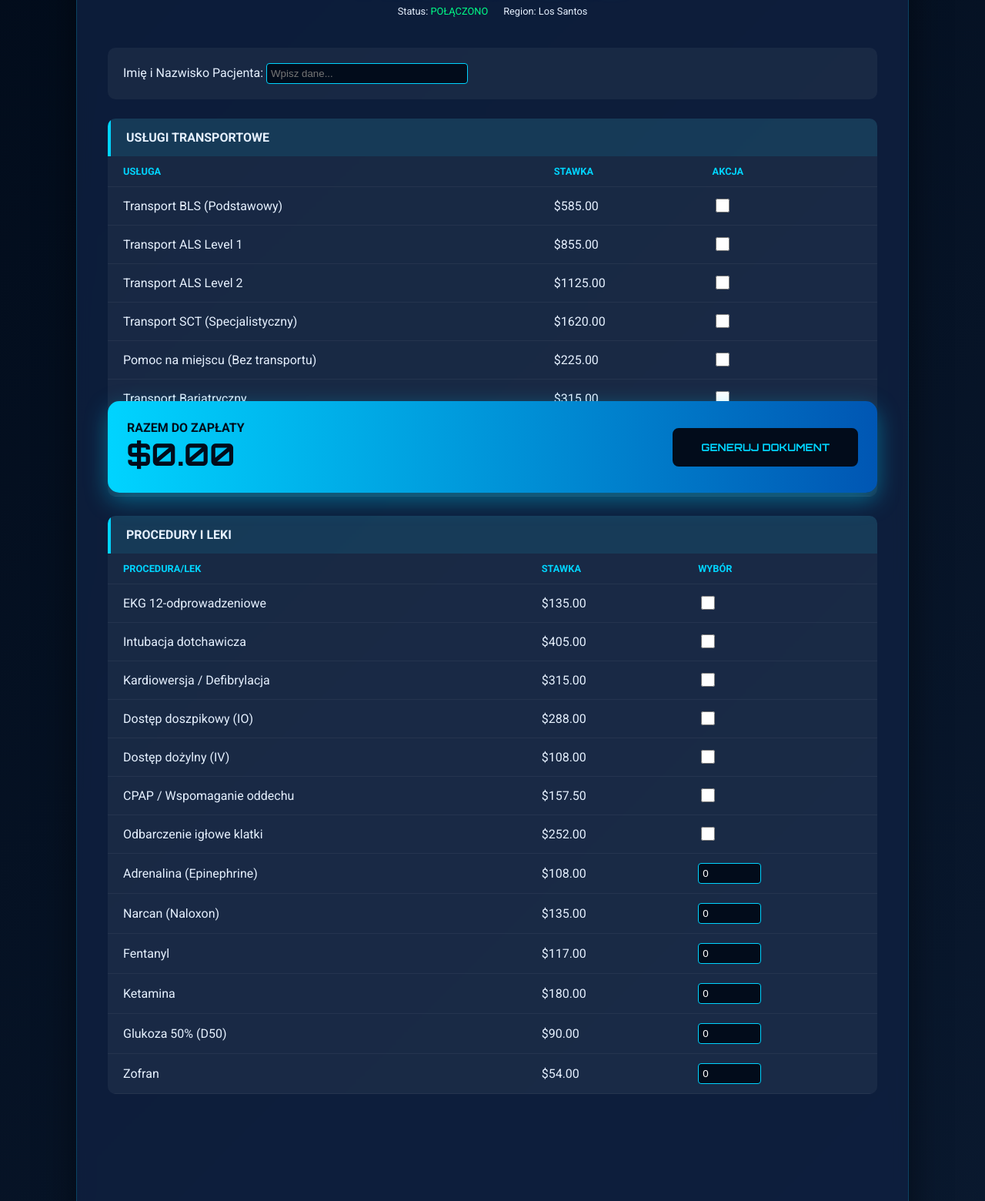
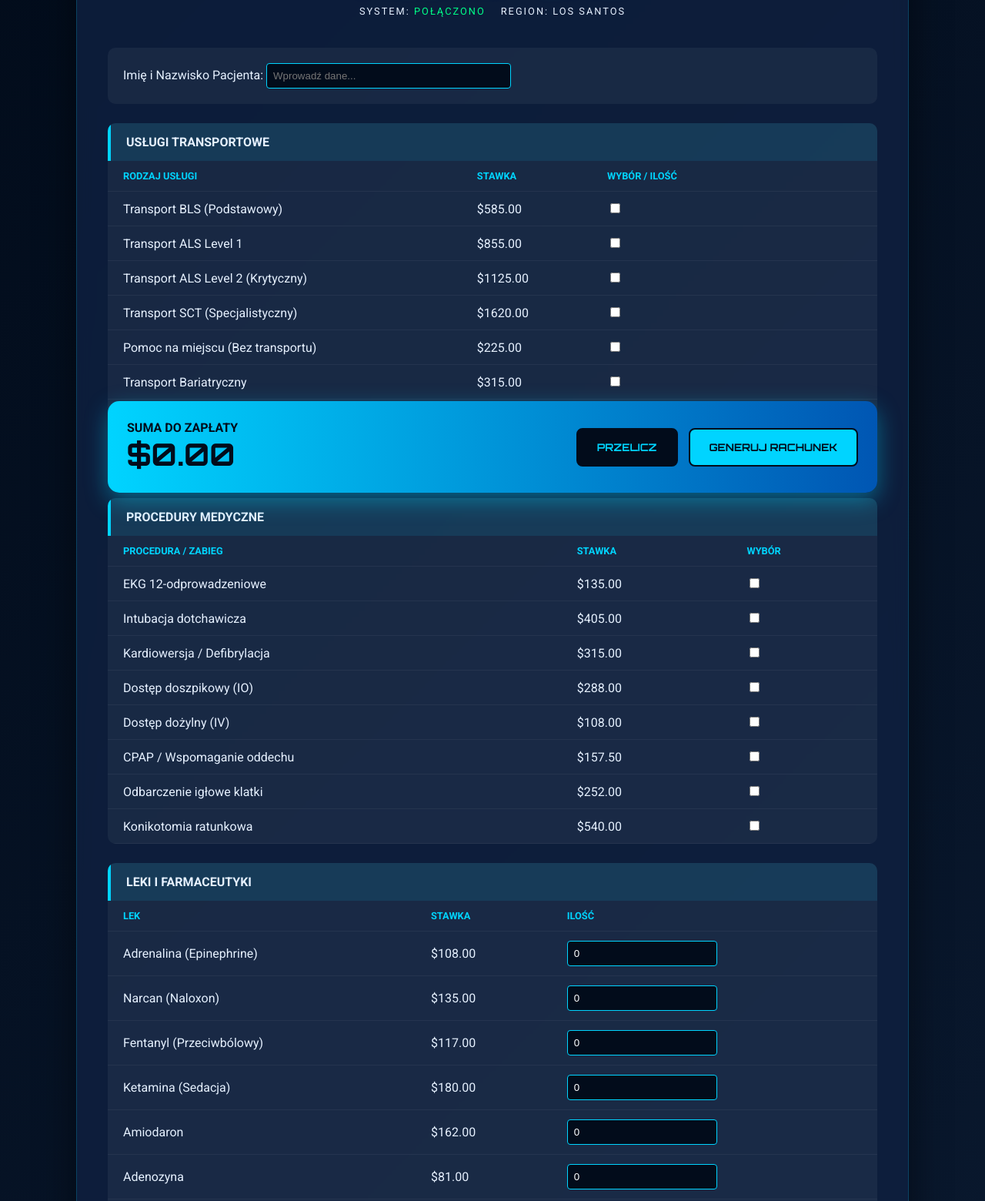
Before and after one commit to prywatnyandrzejduda/River-City-EMS-teryfikator, a plain HTML site: page index.html in a window 1280 px wide. Shown: the part 140-1700 px from the top of the page at 77% size. Drawn offline with Linux system fonts and the light colour scheme.

Commit message:
Update index.html

```diff
--- a/index.html
+++ b/index.html
@@ -1,4 +1,3 @@
-
 <!DOCTYPE html>
 <html lang="pl">
 <head>
@@ -72,6 +71,18 @@
             text-shadow: 0 0 15px rgba(0, 212, 255, 0.5);
         }
 
+        .status-bar {
+            display: flex;
+            justify-content: center;
+            gap: 20px;
+            margin-top: 10px;
+            font-size: 0.8rem;
+            text-transform: uppercase;
+            letter-spacing: 2px;
+        }
+
+        .status-online { color: var(--success-green); }
+
         .section-card {
             background: rgba(255, 255, 255, 0.05);
             border-radius: 10px;
@@ -105,21 +116,13 @@
 
         tr:hover { background: rgba(255, 255, 255, 0.02); }
 
-        input[type="number"], input[type="text"] {
-            width: 70px;
+        input[type="number"], .patient-input {
             background: #020c1b;
             border: 1px solid var(--primary-blue);
             color: white;
-            padding: 5px;
+            padding: 8px;
             border-radius: 4px;
             outline: none;
-        }
-
-        input[type="checkbox"] {
-            width: 18px;
-            height: 18px;
-            cursor: pointer;
-            accent-color: var(--primary-blue);
         }
 
         .billing-summary {
@@ -143,13 +146,14 @@
             background: #020c1b;
             color: var(--primary-blue);
             border: 2px solid #020c1b;
-            padding: 15px 35px;
+            padding: 15px 25px;
             border-radius: 8px;
             font-weight: bold;
             cursor: pointer;
             transition: all 0.3s;
             text-transform: uppercase;
             font-family: 'Orbitron', sans-serif;
+            margin-left: 10px;
         }
 
         .btn-action:hover {
@@ -158,16 +162,19 @@
             transform: scale(1.05);
         }
 
-        /* STYL DOKUMENTU DLA PODGLĄDU */
-        #invoice-display {
+        /* STYL OFICJALNEGO DOKUMENTU */
+        #official-document {
             display: none;
             background: white;
             color: black;
-            padding: 40px;
-            margin-top: 30px;
-            border-radius: 10px;
+            padding: 50px;
+            margin-top: 40px;
+            border-radius: 5px;
             font-family: 'Courier New', Courier, monospace;
+            box-shadow: 0 0 20px rgba(0,0,0,0.5);
         }
+
+        .doc-header { display: flex; justify-content: space-between; border-bottom: 2px solid black; padding-bottom: 15px; }
 
         footer {
             text-align: center;
@@ -188,138 +195,168 @@
 
     <header>
         <h1>FlushRP-EMS</h1>
-        <div class="status-bar" style="display:flex; justify-content:center; gap:20px; font-size:0.8rem; margin-top:10px;">
-            <span>Status: <span style="color:var(--success-green)">POŁĄCZONO</span></span>
+        <div class="status-bar">
+            <span>System: <span class="status-online">Połączono</span></span>
             <span>Region: Los Santos</span>
         </div>
     </header>
 
     <div class="section-card" style="padding: 20px;">
         <label>Imię i Nazwisko Pacjenta: </label>
-        <input type="text" id="patient-name" placeholder="Wpisz dane..." style="width: 250px;">
+        <input type="text" id="patient-name" class="patient-input" placeholder="Wprowadź dane..." style="width: 300px;">
     </div>
 
     <div class="section-card">
         <div class="section-header">USŁUGI TRANSPORTOWE</div>
         <table>
-            <thead><tr><th>Usługa</th><th>Stawka</th><th>Akcja</th></tr></thead>
+            <thead><tr><th>Rodzaj Usługi</th><th>Stawka</th><th>Wybór / Ilość</th></tr></thead>
             <tbody>
                 <tr data-name="Transport BLS" data-price="585"><td>Transport BLS (Podstawowy)</td><td>$585.00</td><td><input type="checkbox" class="calc-check"></td></tr>
-                <tr data-name="Transport ALS L1" data-price="855"><td>Transport ALS Level 1</td><td>$855.00</td><td><input type="checkbox" class="calc-check"></td></tr>
-                <tr data-name="Transport ALS L2" data-price="1125"><td>Transport ALS Level 2</td><td>$1125.00</td><td><input type="checkbox" class="calc-check"></td></tr>
+                <tr data-name="Transport ALS Level 1" data-price="855"><td>Transport ALS Level 1</td><td>$855.00</td><td><input type="checkbox" class="calc-check"></td></tr>
+                <tr data-name="Transport ALS Level 2" data-price="1125"><td>Transport ALS Level 2 (Krytyczny)</td><td>$1125.00</td><td><input type="checkbox" class="calc-check"></td></tr>
                 <tr data-name="Transport SCT" data-price="1620"><td>Transport SCT (Specjalistyczny)</td><td>$1620.00</td><td><input type="checkbox" class="calc-check"></td></tr>
                 <tr data-name="Pomoc na miejscu" data-price="225"><td>Pomoc na miejscu (Bez transportu)</td><td>$225.00</td><td><input type="checkbox" class="calc-check"></td></tr>
                 <tr data-name="Transport Bariatryczny" data-price="315"><td>Transport Bariatryczny</td><td>$315.00</td><td><input type="checkbox" class="calc-check"></td></tr>
-                <tr data-name="Przebieg" data-price="22.5"><td>Przebieg (Mile)</td><td>$22.50</td><td><input type="number" class="calc-qty" value="0" min="0"></td></tr>
+                <tr data-name="Przebieg (Mile)" data-price="22.5"><td>Przebieg (Mile)</td><td>$22.50</td><td><input type="number" class="calc-qty" value="0" min="0"></td></tr>
                 <tr data-name="Dopłata Nocna" data-price="135"><td>Dopłata nocna/weekendowa</td><td>$135.00</td><td><input type="checkbox" class="calc-check"></td></tr>
             </tbody>
         </table>
     </div>
 
     <div class="section-card">
-        <div class="section-header">PROCEDURY I LEKI</div>
+        <div class="section-header">PROCEDURY MEDYCZNE</div>
         <table>
-            <thead><tr><th>Procedura/Lek</th><th>Stawka</th><th>Wybór</th></tr></thead>
+            <thead><tr><th>Procedura / Zabieg</th><th>Stawka</th><th>Wybór</th></tr></thead>
             <tbody>
                 <tr data-name="EKG 12-odprowadzeniowe" data-price="135"><td>EKG 12-odprowadzeniowe</td><td>$135.00</td><td><input type="checkbox" class="calc-check"></td></tr>
-                <tr data-name="Intubacja" data-price="405"><td>Intubacja dotchawicza</td><td>$405.00</td><td><input type="checkbox" class="calc-check"></td></tr>
-                <tr data-name="Kardiowersja" data-price="315"><td>Kardiowersja / Defibrylacja</td><td>$315.00</td><td><input type="checkbox" class="calc-check"></td></tr>
+                <tr data-name="Intubacja dotchawicza" data-price="405"><td>Intubacja dotchawicza</td><td>$405.00</td><td><input type="checkbox" class="calc-check"></td></tr>
+                <tr data-name="Defibrylacja" data-price="315"><td>Kardiowersja / Defibrylacja</td><td>$315.00</td><td><input type="checkbox" class="calc-check"></td></tr>
                 <tr data-name="Dostęp doszpikowy (IO)" data-price="288"><td>Dostęp doszpikowy (IO)</td><td>$288.00</td><td><input type="checkbox" class="calc-check"></td></tr>
                 <tr data-name="Dostęp dożylny (IV)" data-price="108"><td>Dostęp dożylny (IV)</td><td>$108.00</td><td><input type="checkbox" class="calc-check"></td></tr>
                 <tr data-name="CPAP" data-price="157.5"><td>CPAP / Wspomaganie oddechu</td><td>$157.50</td><td><input type="checkbox" class="calc-check"></td></tr>
                 <tr data-name="Odbarczenie igłowe" data-price="252"><td>Odbarczenie igłowe klatki</td><td>$252.00</td><td><input type="checkbox" class="calc-check"></td></tr>
+                <tr data-name="Konikotomia" data-price="540"><td>Konikotomia ratunkowa</td><td>$540.00</td><td><input type="checkbox" class="calc-check"></td></tr>
+            </tbody>
+        </table>
+    </div>
+
+    <div class="section-card">
+        <div class="section-header">LEKI I FARMACEUTYKI</div>
+        <table>
+            <thead><tr><th>Lek</th><th>Stawka</th><th>Ilość</th></tr></thead>
+            <tbody>
                 <tr data-name="Adrenalina" data-price="108"><td>Adrenalina (Epinephrine)</td><td>$108.00</td><td><input type="number" class="calc-qty" value="0" min="0"></td></tr>
                 <tr data-name="Narcan" data-price="135"><td>Narcan (Naloxon)</td><td>$135.00</td><td><input type="number" class="calc-qty" value="0" min="0"></td></tr>
-                <tr data-name="Fentanyl" data-price="117"><td>Fentanyl</td><td>$117.00</td><td><input type="number" class="calc-qty" value="0" min="0"></td></tr>
-                <tr data-name="Ketamina" data-price="180"><td>Ketamina</td><td>$180.00</td><td><input type="number" class="calc-qty" value="0" min="0"></td></tr>
+                <tr data-name="Fentanyl" data-price="117"><td>Fentanyl (Przeciwbólowy)</td><td>$117.00</td><td><input type="number" class="calc-qty" value="0" min="0"></td></tr>
+                <tr data-name="Ketamina" data-price="180"><td>Ketamina (Sedacja)</td><td>$180.00</td><td><input type="number" class="calc-qty" value="0" min="0"></td></tr>
+                <tr data-name="Amiodaron" data-price="162"><td>Amiodaron</td><td>$162.00</td><td><input type="number" class="calc-qty" value="0" min="0"></td></tr>
+                <tr data-name="Adenozyna" data-price="81"><td>Adenozyna</td><td>$81.00</td><td><input type="number" class="calc-qty" value="0" min="0"></td></tr>
                 <tr data-name="Glukoza 50%" data-price="90"><td>Glukoza 50% (D50)</td><td>$90.00</td><td><input type="number" class="calc-qty" value="0" min="0"></td></tr>
-                <tr data-name="Zofran" data-price="54"><td>Zofran</td><td>$54.00</td><td><input type="number" class="calc-qty" value="0" min="0"></td></tr>
+                <tr data-name="Midazolam" data-price="85.5"><td>Midazolam (Versed)</td><td>$85.50</td><td><input type="number" class="calc-qty" value="0" min="0"></td></tr>
             </tbody>
         </table>
     </div>
 
     <div class="billing-summary">
         <div class="total-info">
-            <h2>RAZEM DO ZAPŁATY</h2>
+            <h2>SUMA DO ZAPŁATY</h2>
             <div id="total-amount">$0.00</div>
         </div>
-        <button class="btn-action" onclick="generateDocument()">GENERUJ DOKUMENT</button>
+        <div>
+            <button class="btn-action" onclick="runCalculation()">PRZELICZ</button>
+            <button class="btn-action" style="background:#00d4ff; color:#020c1b;" onclick="generateDoc()">GENERUJ RACHUNEK</button>
+        </div>
     </div>
 
-    <!-- PODGLĄD DOKUMENTU DO KOPIOWANIA -->
-    <div id="invoice-display">
-        <div style="display:flex; justify-content:space-between; border-bottom:2px solid black; padding-bottom:10px;">
+    <div id="official-document">
+        <div class="doc-header">
             <div>
-                <h2 style="margin:0;">FLUSHRP MEDICAL SERVICES</h2>
-                <p style="margin:5px 0;">LOS SANTOS, SAN ANDREAS</p>
-                <p id="doc-date" style="font-size:0.8rem;"></p>
+                <h1 style="margin:0;">FLUSHRP MEDICAL SERVICES</h1>
+                <p>LOS SANTOS, SAN ANDREAS</p>
+                <p id="doc-timestamp" style="font-size:0.8rem;"></p>
             </div>
-            <img src="obraz_2026-05-02_212208153.png" style="max-width:80px; height:auto;">
+            <img src="obraz_2026-05-02_212208153.png" style="max-width:80px;">
         </div>
-        <div style="margin:20px 0;">
-            <strong>PACJENT:</strong> <span id="doc-patient">---</span>
+
+        <div style="margin: 25px 0;">
+            <strong>PACJENT:</strong> <span id="doc-patient-name">---</span><br>
+            <strong>STATUS:</strong> ZREALIZOWANO / DO OPŁACENIA
         </div>
-        <table style="width:100%; border-collapse:collapse; margin-top:10px;">
+
+        <table style="width:100%; border-collapse:collapse; margin-top:10px; color:black;">
             <thead>
-                <tr style="border-bottom:1px solid black;">
-                    <th style="text-align:left;">OPIS USŁUGI / LEKU</th>
-                    <th style="text-align:right;">KOSZT</th>
+                <tr style="border-bottom:1px solid black; text-align:left;">
+                    <th style="padding:5px;">OPIS USŁUGI</th>
+                    <th style="padding:5px; text-align:right;">KOSZT</th>
                 </tr>
             </thead>
-            <tbody id="doc-items"></tbody>
+            <tbody id="doc-items-list"></tbody>
         </table>
-        <div style="text-align:right; margin-top:20px; font-size:1.2rem; border-top:2px solid black; padding-top:10px;">
-            <strong>SUMA CAŁKOWITA: <span id="doc-total"></span></strong>
+
+        <div style="text-align:right; margin-top:20px; font-size:1.4rem; border-top:2px solid black; padding-top:10px;">
+            <strong>TOTAL: <span id="doc-total-price"></span></strong>
         </div>
-        <div style="margin-top:30px; font-size:0.7rem; color:#666;">
-            Dokument wystawiony przez: FlushRP-EMS System<br>
+
+        <div style="margin-top:40px; font-size:0.7rem; border-top: 1px dashed #ccc; padding-top:10px;">
+            DOKUMENT WYGENEROWANY AUTOMATYCZNIE PRZEZ SYSTEM FLUSHRP-EMS<br>
             Author: Prywatny Andrzej Duda
         </div>
     </div>
 
     <footer>
-        SECURE BILLING INTERFACE // FLUSHRP-EMS
+        SECURE BILLING INTERFACE // FLUSHRP-EMS // ENCRYPTED ACCESS
     </footer>
 </div>
 
 <script>
-    function generateDocument() {
+    function runCalculation() {
         let total = 0;
-        let itemsHtml = "";
-        const patientName = document.getElementById('patient-name').value || "NIEZNANY";
-
         document.querySelectorAll('.calc-check').forEach(item => {
             if (item.checked) {
-                let row = item.closest('tr');
-                let name = row.dataset.name;
-                let price = parseFloat(row.dataset.price);
-                total += price;
-                itemsHtml += `<tr><td style="padding:5px 0;">${name}</td><td style="text-align:right;">$${price.toFixed(2)}</td></tr>`;
+                total += parseFloat(item.closest('tr').dataset.price);
+            }
+        });
+        document.querySelectorAll('.calc-qty').forEach(item => {
+            const count = parseInt(item.value) || 0;
+            if (count > 0) {
+                total += count * parseFloat(item.closest('tr').dataset.price);
+            }
+        });
+        const display = document.getElementById('total-amount');
+        display.innerText = '$' + total.toLocaleString('en-US', {minimumFractionDigits: 2});
+        return total;
+    }
+
+    function generateDoc() {
+        const total = runCalculation();
+        const patient = document.getElementById('patient-name').value || "NIEZNANY PACJENT";
+        let listHtml = "";
+
+        // Zbieranie danych do dokumentu
+        document.querySelectorAll('.calc-check').forEach(item => {
+            if (item.checked) {
+                const row = item.closest('tr');
+                listHtml += `<tr><td style="padding:5px;">${row.dataset.name}</td><td style="padding:5px; text-align:right;">$${parseFloat(row.dataset.price).toFixed(2)}</td></tr>`;
             }
         });
 
         document.querySelectorAll('.calc-qty').forEach(item => {
-            let qty = parseInt(item.value) || 0;
-            if (qty > 0) {
-                let row = item.closest('tr');
-                let name = row.dataset.name;
-                let price = parseFloat(row.dataset.price);
-                let subtotal = qty * price;
-                total += subtotal;
-                itemsHtml += `<tr><td style="padding:5px 0;">${name} (x${qty})</td><td style="text-align:right;">$${subtotal.toFixed(2)}</td></tr>`;
+            const count = parseInt(item.value) || 0;
+            if (count > 0) {
+                const row = item.closest('tr');
+                const cost = count * parseFloat(row.dataset.price);
+                listHtml += `<tr><td style="padding:5px;">${row.dataset.name} (x${count})</td><td style="padding:5px; text-align:right;">$${cost.toFixed(2)}</td></tr>`;
             }
         });
 
-        document.getElementById('total-amount').innerText = "$" + total.toLocaleString('en-US', {minimumFractionDigits: 2});
+        document.getElementById('doc-patient-name').innerText = patient;
+        document.getElementById('doc-items-list').innerHTML = listHtml;
+        document.getElementById('doc-total-price').innerText = "$" + total.toLocaleString('en-US', {minimumFractionDigits: 2});
+        document.getElementById('doc-timestamp').innerText = "Data wystawienia: " + new Date().toLocaleString();
 
-        // Wypełnienie dokumentu podglądu
-        document.getElementById('doc-patient').innerText = patientName;
-        document.getElementById('doc-items').innerHTML = itemsHtml;
-        document.getElementById('doc-total').innerText = "$" + total.toLocaleString('en-US', {minimumFractionDigits: 2});
-        document.getElementById('doc-date').innerText = "Data: " + new Date().toLocaleString();
-
-        document.getElementById('invoice-display').style.display = 'block';
-        window.scrollTo({ top: document.body.scrollHeight, behavior: 'smooth' });
+        const doc = document.getElementById('official-document');
+        doc.style.display = 'block';
+        doc.scrollIntoView({ behavior: 'smooth' });
     }
 </script>
 
```
